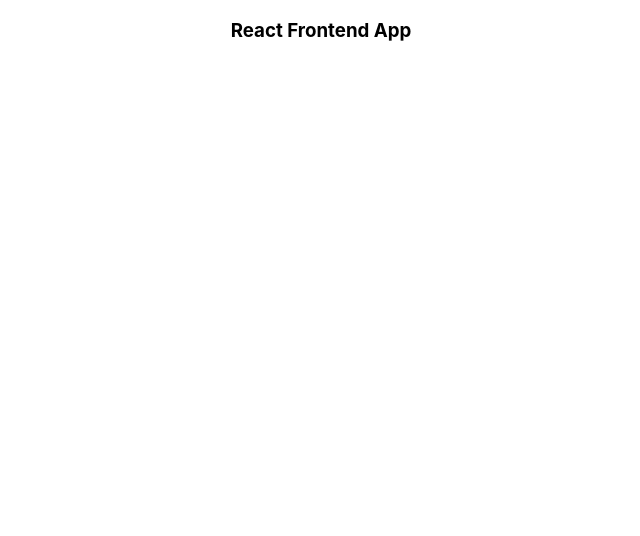
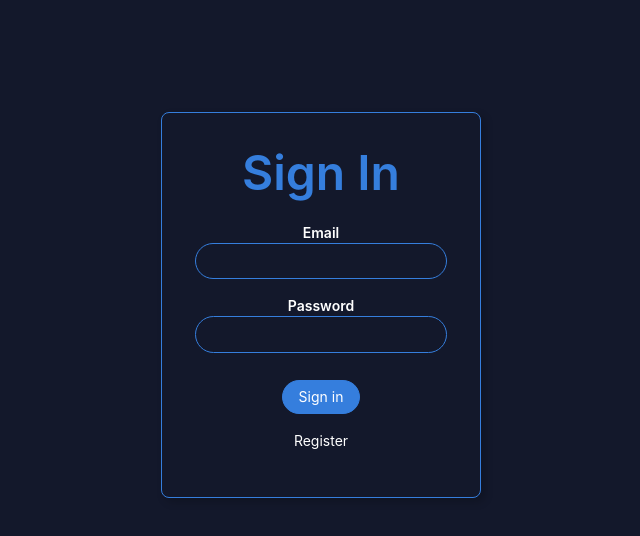
Before and after one commit to sansyrox/kasper_music_player, a React (Create React App) app in the folder youtube_mp3_frontend/: page / in a window 1280 px wide. Shown: the top 536 px of the page, without its empty margins (319-959 px from the left). Built offline with nearby package versions, Linux system fonts and the light colour scheme.

Commit message:
Basic login, register page, front-end Implementation (#28)
* Added signin and register page

* Update README.md

* Changed the color scheme

```diff
--- a/youtube_mp3_frontend/package.json
+++ b/youtube_mp3_frontend/package.json
@@ -5,7 +5,8 @@
   "dependencies": {
     "react": "^16.6.3",
     "react-dom": "^16.6.3",
-    "react-scripts": "2.1.1"
+    "react-scripts": "2.1.1",
+    "tachyons": "^4.11.1"
   },
   "scripts": {
     "start": "react-scripts start",
--- a/youtube_mp3_frontend/src/App.css
+++ b/youtube_mp3_frontend/src/App.css
@@ -1,5 +1,10 @@
 .App {
   text-align: center;
+  background-color:#13182B;
+  position: absolute;
+  height:100%;
+  width: 100%
+
 }
 
 
--- a/youtube_mp3_frontend/src/App.js
+++ b/youtube_mp3_frontend/src/App.js
@@ -1,12 +1,61 @@
 import React, { Component } from 'react';
-import logo from './logo.svg';
 import './App.css';
+import Navigation from './components/navigation/navigation';
+import SignIn from './components/signin/signin';
+import Register from './components/register/register';
 
+const initialState = {
+  route:'signin',
+  isSignedIn: false,
+  user: {
+    id: '',
+    name: '',
+    email:''
+  }
+}
 class App extends Component {
+
+  constructor(){
+    super();
+    this.state = initialState;
+  }
+
+  loadUser = (data) => {
+    this.setState({user:
+      {
+      id:data.id,
+      name:data.name,
+      email:data.email
+      }
+    })
+  }
+
+  onRouteChange = (route) => {
+    if(route === 'signout') {
+      this.setState(initialState);
+    }
+    else if (route === 'home') {
+      this.setState({isSignedIn:true});
+    }
+    this.setState({route:route});
+
+  }
+
   render() {
     return (
       <div className="App">
-        <h3>React Frontend App</h3>
+        <Navigation isSignedIn={this.state.isSignedIn} onRouteChange={this.onRouteChange}/>
+        {
+        this.state.route==='home' ?
+        <div>
+          <h3>HOME PAGE</h3>
+        </div>
+        : (
+        (this.state.route==='signin')||(this.state.route==='signout') ?
+        <SignIn loadUser={this.loadUser} onRouteChange={this.onRouteChange}/>
+        :<Register loadUser={this.loadUser} onRouteChange={this.onRouteChange}/>
+        )
+        }
       </div>
     );
   }
--- /dev/null
+++ b/youtube_mp3_frontend/src/components/navigation/navigation.js
@@ -0,0 +1,20 @@
+import React from 'react'
+
+const Navigation = (props) => {
+    if(props.isSignedIn){
+        return (
+            <nav style={{display:'flex',justifyContent:'flex-end'}}>
+                <p onClick={() => props.onRouteChange('signout')} className='f3 link dim blue pa3 pointer'>Sign Out </p>
+            </nav>
+
+        );
+     } else {
+        return (
+            <nav style={{display:'flex',justifyContent:'center'}}>
+                <p className='f3 link dim white pa3 pointer system calisto'> </p>
+            </nav>
+        );
+     }
+}
+
+export default Navigation;
--- /dev/null
+++ b/youtube_mp3_frontend/src/components/register/register.js
@@ -0,0 +1,80 @@
+import React from 'react';
+
+class Register extends React.Component {
+
+  constructor(){
+    super();
+    this.state={
+      email: '',
+      password: '',
+      name:''
+    }
+  }
+
+  onEmailChange = (event) => {
+    this.setState({email:event.target.value});
+  }
+
+  onPasswordChange = (event) => {
+    this.setState({password:event.target.value});
+  }
+
+  onNameChange = (event) => {
+    this.setState({name:event.target.value});
+  }
+
+  onSubmitSignIn = () => {
+    this.props.onRouteChange('home');
+  }
+
+  render() {
+    return (
+    <article className="br3 b--blue ba mv4 w-100 w-50-m w-25-l mw6 shadow-5 center">
+        <main className="pa4 black-80">
+          <div className="measure">
+            <fieldset id="sign_up" className="ba b--transparent ph0 mh0">
+              <legend className="f1 fw6 ph0 mh0 blue">Register</legend>
+              <div className="mt3">
+                <label className="db fw6 lh-copy f6 white" htmlFor="name">Name</label>
+                <input
+                  className="pa2 br-pill input-reset ba b--blue bg-transparent hover-bg-dark-blue hover-white w-100"
+                  type="text"
+                  name="name"
+                  id="name"
+                  onChange={this.onNameChange}/>
+              </div>
+              <div className="mt3">
+                <label className="db fw6 lh-copy f6 white" htmlFor="email-address">Email</label>
+                <input
+                  className="pa2 br-pill input-reset ba b--blue bg-transparent hover-bg-dark-blue hover-white w-100"
+                  type="email"
+                  name="email-address"
+                  id="email-address"
+                  onChange={this.onEmailChange}/>
+              </div>
+              <div className="mv3">
+                <label className="db fw6 lh-copy f6 white" htmlFor="password">Password</label>
+                <input
+                  className="br-pill pa2 input-reset ba b--blue bg-transparent hover-bg-dark-blue hover-white w-100"
+                  type="password"
+                  name="password"
+                  id="password"
+                  onChange={this.onPasswordChange}
+                  />
+              </div>
+            </fieldset>
+            <div className="">
+              <input
+                onClick={this.onSubmitSignIn}
+                className="br-pill ph3 pv2 input-reset ba b--blue bg-blue grow pointer f6 dib white"
+                type="submit"
+                value="Register"/>
+            </div>
+           </div>
+        </main>
+      </article>
+    );
+  }
+}
+
+export default Register;
--- /dev/null
+++ b/youtube_mp3_frontend/src/components/signin/signin.js
@@ -0,0 +1,81 @@
+import React from 'react';
+
+
+class SignIn extends React.Component {
+  constructor(){
+    super();
+    this.state={
+      signInEmail: '',
+      signInPassword: ''
+    }
+  }
+
+  onEmailChange = (event) => {
+    this.setState({signInEmail:event.target.value});
+  }
+
+  onPasswordChange = (event) => {
+    this.setState({signInPassword:event.target.value});
+  }
+
+
+  onSubmitSignIn = () => {
+    //for(var i=0;i<database.length;i++)
+    //{
+        if(this.state.signInEmail==="admin" && this.state.signInPassword==="admin")
+        {
+            this.props.loadUser({email:this.state.email});
+            this.props.onRouteChange('home');
+        }
+        else
+        {
+            alert("Wrong login credentials! Please try again");
+        }
+    //}
+  }
+  render() {
+    return (
+      <article className="br3 ba mv4 w-100 w-50-m w-25-l mw6 shadow-5 center b--blue">
+          <main className="pa4 black-80">
+            <div className="measure">
+              <fieldset id="sign_up" className="ba b--transparent ph0 mh0">
+                <legend className="f1 fw6 ph0 mh0 blue">Sign In</legend>
+                <div className="mt3">
+                  <label className="db fw6 lh-copy f6 white" htmlFor="email-address">Email</label>
+                  <input
+                    className="pa2 input-reset ba b--blue br-pill bg-transparent hover-bg-light-blue hover-white w-100"
+                    type="email"
+                    name="email-address"
+                    id="email-address"
+                    onChange={this.onEmailChange}
+                    />
+                </div>
+                <div className="mv3">
+                  <label className="db fw6 lh-copy f6 white" htmlFor="password">Password</label>
+                  <input
+                    className="b pa2 input-reset ba b--blue br-pill bg-transparent hover-bg-light-blue hover-white w-100"
+                    type="password"
+                    name="password"
+                    id="password"
+                    onChange={this.onPasswordChange}
+                    />
+                </div>
+              </fieldset>
+              <div className="">
+                <input
+                  onClick={this.onSubmitSignIn}
+                  className="br-pill ph3 pv2 white input-reset ba b--blue bg-blue grow pointer f6 dib"
+                  type="submit"
+                  value="Sign in"/>
+              </div>
+              <div className="lh-copy mt3">
+                <p onClick={() => this.props.onRouteChange('register')} className="f6 link dim white db pointer">Register</p>
+              </div>
+            </div>
+          </main>
+        </article>
+      );
+  }
+}
+
+export default SignIn;
--- a/youtube_mp3_frontend/src/index.js
+++ b/youtube_mp3_frontend/src/index.js
@@ -2,6 +2,7 @@
 import ReactDOM from 'react-dom';
 import './index.css';
 import App from './App';
+import 'tachyons';
 import * as serviceWorker from './serviceWorker';
 
 ReactDOM.render(<App />, document.getElementById('root'));
```
Also changed, not shown: 2 other files (tests, documents, lock files or other folders).
